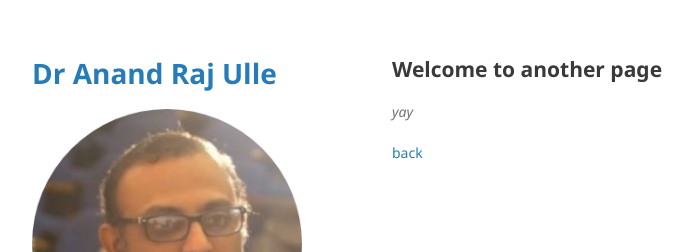
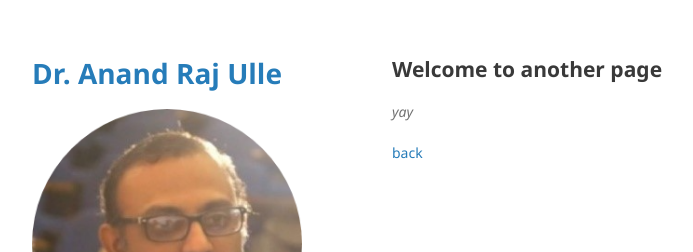
Before and after one commit to anand-ulle/mml, a Jekyll site: the page built from another-page.md, in a window 1280 px wide. Shown: the top 252 px of the page, without its empty margins (178-871 px from the left). Built offline with Jekyll 4.4.1, drawn with Linux system fonts in a browser that asks for light colours; our own code applies the rules of GitHub Pages for plain Markdown files.

```diff
--- a/_config.yml
+++ b/_config.yml
@@ -1,4 +1,4 @@
-title: Dr Anand Raj Ulle
+title: Dr. Anand Raj Ulle
 logo: /assets/img/circle-cropped.png
 description: Minimal is a theme for GitHub Pages.
 show_downloads: true
```
